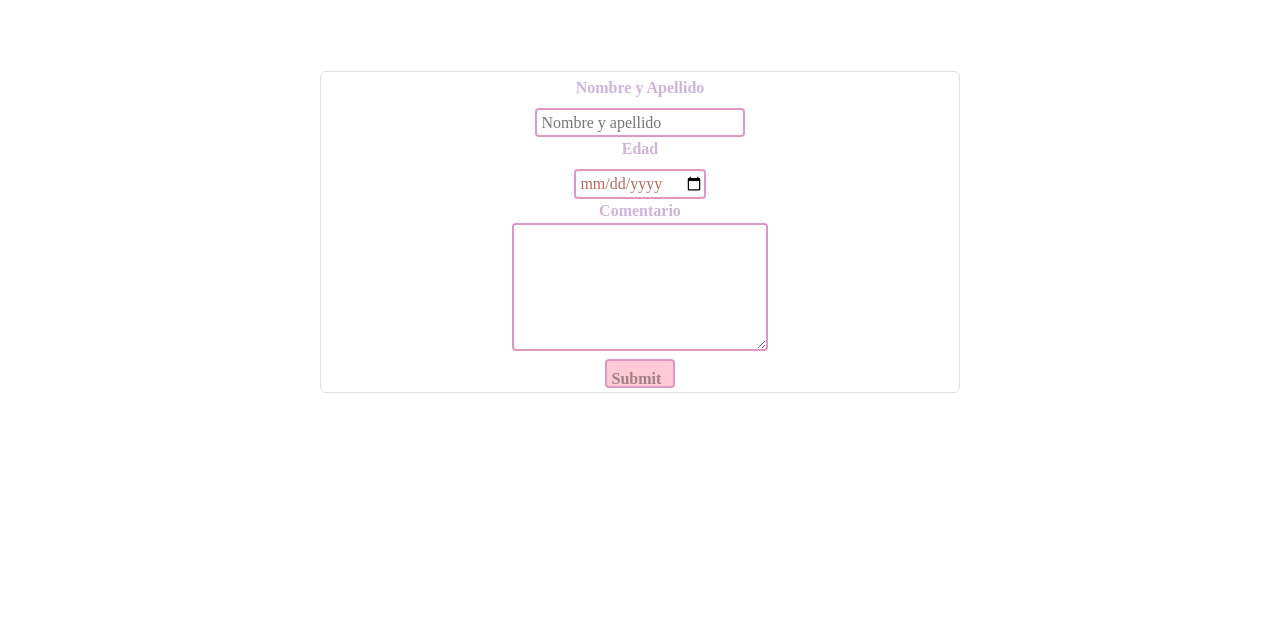
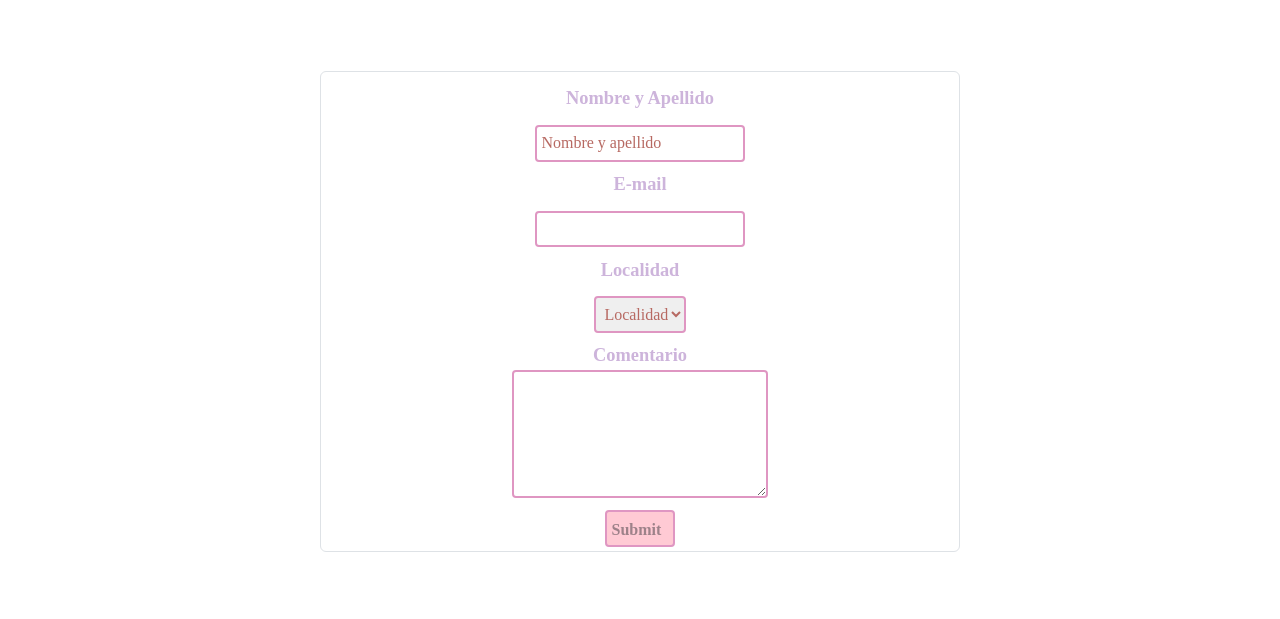
Before and after one commit to rosangulo/pasteles-final-sass, a website: page pages/contactos.html in a window 1280 px wide. Shown: the part 140-759 px from the top of the page. Drawn offline with nearby package versions, Linux system fonts and the light colour scheme; a web font is replaced by a local one.

Commit message:
modifique el formulario y promociones

```diff
--- a/pages/contactos.html
+++ b/pages/contactos.html
@@ -1,5 +1,6 @@
 <!DOCTYPE html>
 <html lang="es">
+
 <head>
     <meta charset="UTF-8">
     <meta http-equiv="X-UA-Compatible" content="IE=edge">
@@ -8,7 +9,8 @@
     <!--KEYWORDS-->
     <meta name="keywords" content="Nosotros, sierras, Cordoba, capital, tortas, chocolate, postres, mate">
     <!--DESCRIPTION-->
-     <meta name="description" content="Elaboracion de pasteles y delicias en la ciudad de Córdoba y en las sierras chicas">
+    <meta name="description"
+        content="Elaboracion de pasteles y delicias en la ciudad de Córdoba y en las sierras chicas">
 
 
     <title>Pasteles | contactos</title>
@@ -66,14 +68,19 @@
         <div class="d-flex justify-content-center  img-thumbnail  w-50  start-50">
             <form action="#" class="contform">
                 <label for="Nombre y Apellido">Nombre y Apellido</label>
-                <input type="text"   placeholder="Nombre y apellido" name="Nombre">
+                <input type="text" placeholder="Nombre y apellido" name="Nombre">
+                <label for="email">E-mail</label>
+                <input type="email" id="email"  required>
+                <label for="localidad">Localidad</label>
+                <select name="localidad" id="localidad">
+                    <option value="opcion">Localidad</option>
+                    <option value="cordoba">Córdoba</option>
+                    <option value="unquillo">Unquillo</option>
 
-                <label for="edad">Edad</label>
-
-                <input type="date" name="edad">
+                </select>
 
                 <label for="Comentario">Comentario</label>
-                <textarea name="Comentario"  cols="25" rows="5"></textarea>
+                <textarea name="Comentario" cols="25" rows="5"></textarea>
 
                 <input type="submit" class="btn boton">
             </form>
--- a/scss/secciones/_global.scss
+++ b/scss/secciones/_global.scss
@@ -1,4 +1,3 @@
-
 /*HEADER*/
 
 
@@ -97,6 +96,7 @@ a {
         margin-bottom: 10px;
 
         width: 20.5em;
+
         /*.form-label {
             color: $lavandaVieja;
             cursor: pointer;
@@ -107,21 +107,31 @@ a {
             transition: transform .5s, color .3s;
 
         }*/
-        .formLine{
-            color:$rosa ;
+        .formLine {
+            color: $rosa ;
         }
+
         .form-input {
             width: 120px;
             background: none;
             color: $rosaTerroso;
+            font-family: $fauna;
             font-size: 1.1em;
             padding: .6em .3em;
             border: none;
             outline: none;
             border-bottom: 1px solid $rosa;
-/*
+            text-align: center;
 
-NO FUNCIONA
+            &::placeholder {
+                font-family: "Font Awesome 5 Free";
+                font-weight: 900;
+                color: $rosa;
+            }
+
+
+
+            /* NO FUNCIONA
             &:focus ,
             &:not(:placeholder-shown) {
                 &+.form-label {
@@ -137,6 +147,7 @@ NO FUNCIONA
 
 
 }
+
 /*FIN DE FORMULARIO DE BUSQUEDA*/
 
 
--- a/scss/secciones/_main-pages.scss
+++ b/scss/secciones/_main-pages.scss
@@ -194,9 +194,9 @@
         .active {
             border-radius: 10px;
 
-            background-color: $li !important;
+            background-color: $li  !important;
 
-            color: $blanco !important;
+            color: $blanco  !important;
 
             box-shadow: 5px ($rosa/ 30%);
         }
@@ -294,6 +294,8 @@
                     overflow: hidden;
                     border-radius: 25%;
 
+
+
                     .prod2a {
 
                         width: 26em;
@@ -340,6 +342,7 @@
                             transition: 1s;
                         }
                     }
+
                 }
 
             }
@@ -360,14 +363,21 @@
     .contform {
         @include caja-flex (center, center, column nowrap);
 
-        input {
-            margin-top: 0.5rem;
+        input,
+        select {
+            margin-top: 0.75rem;
             border-radius: 0.25rem;
-            border: 2px solid #df96c2;
-            height: 1.825em;
+            border: 2px solid $formBorder;
+            height: 2.3em;
             font-size: 1em;
             padding-left: 0.3em;
-            color: #b76962;
+            outline-color: $li;
+
+            color: $form;
+
+            &::placeholder {
+                color: $form;
+            }
 
         }
 
@@ -375,24 +385,27 @@
             border: 2px solid $label;
             font-size: 1em;
             border-radius: 0.25rem;
-            color: #b76962;
+            color: $form;
             width: 16em;
         }
 
 
 
         label {
-
+            margin-top: 0.5em;
             font-family: 'Fauna One', serif;
-            font-size: 1em;
-            color: #cdb4dbff;
+            font-size: 1.15em;
+            color: $pink-lavender;
             font-weight: bold;
         }
 
         .boton {
-            background-color: #ffcad4ff;
-            color: #9d8189ff;
-            font-weight: bolder;
+
+            background-color: $formbtn;
+            color: $rosaTerroso;
+            font-weight: bold;
+            box-sizing: 3em;
+
         }
 
 
--- a/scss/secciones/_var-mix-ext-cond.scss
+++ b/scss/secciones/_var-mix-ext-cond.scss
@@ -33,7 +33,17 @@ $pink-lavender: #cdb4dbff;
 $rosaTerroso: #9d8189ff;
 $glossy-grape: #b392acff;
 $lavandaVieja: #735d78ff;
+
+
+/*COLORES PARA FORMULARIO*/
+
 $label:#df96c2;
+$form:#b76962;
+$formbtn: #ffcad4ff;
+$formBorder:#df96c2 ;
+
+
+
 
 /* VARIABLE FOCUS*/
 
```
Also changed, not shown: index.html (+7 -3 lines), pages/products.html (+11 -5 lines), pages/promotions.html (+6 -3 lines), css/style.css, images/Decoraciones/inicio.png. Lines whose indentation alone changed are shown as unchanged.
